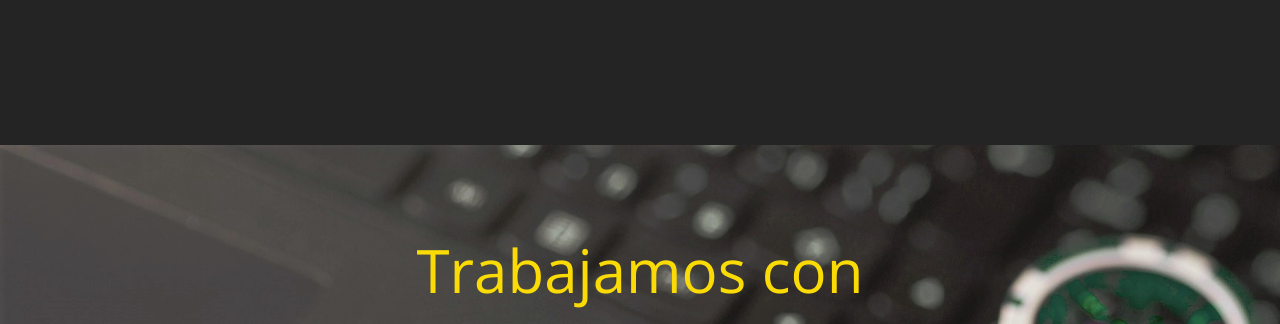
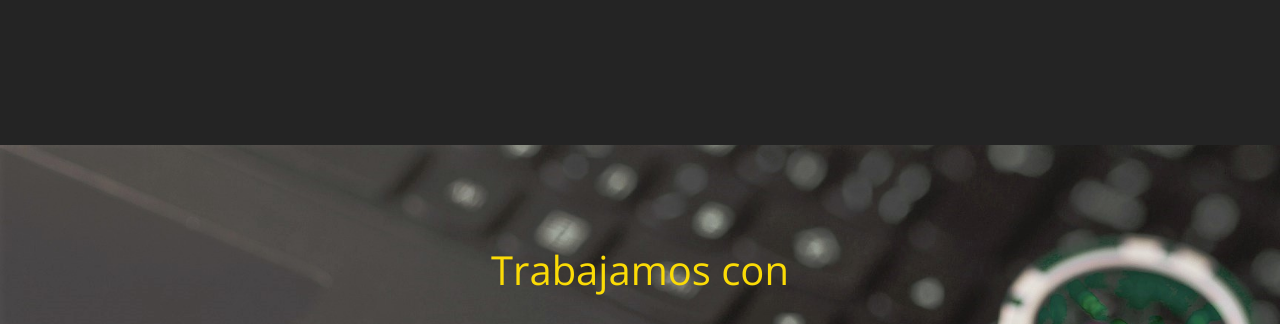
Before and after one commit to Andersongb1007/Lion, a website: page index.html in a window 1280 px wide. Shown: the part 901-1225 px from the top of the page. Drawn offline with nearby package versions, Linux system fonts and the light colour scheme; some packages are replaced by stand-ins of ours.

Commit message:
Cambios en css

```diff
--- a/assets/css/style.css
+++ b/assets/css/style.css
@@ -405,6 +405,7 @@ button:focus,
 }
 .main-nav .navbar-brand {
   padding: 0;
+  margin: 0;
 }
 .main-nav .navbar-nav .nav-item {
   position: relative;
@@ -659,10 +660,12 @@ button:focus,
   cursor: pointer;
   display: none;
 }
+/*
 .scroll-top-to:hover {
   background: #6d3100;
   transition: ease-in-out 0.5s;
 }
+*/
 @media (max-width: 768px) {
   .scroll-top-to {
     bottom: 15px;
@@ -1998,8 +2001,8 @@ hr {
 .tex-center {
   text-align: center;
   color: #fbdb06;
-  font-weight: 500;
-  font-size: 60px;
+  font-weight: 400;
+  font-size: 40px;
 }
 .res-legal {
   text-align: justify;
```
